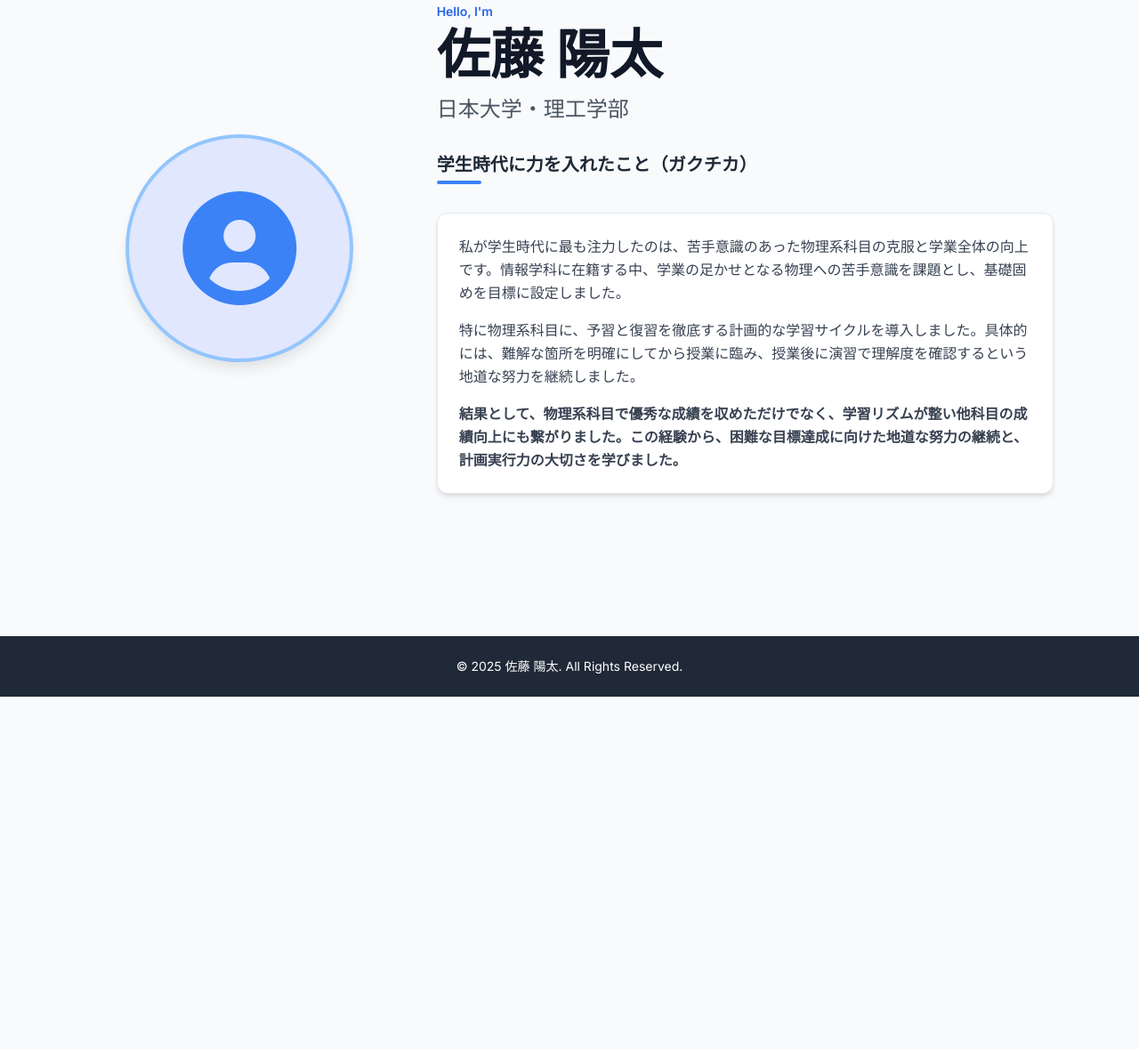
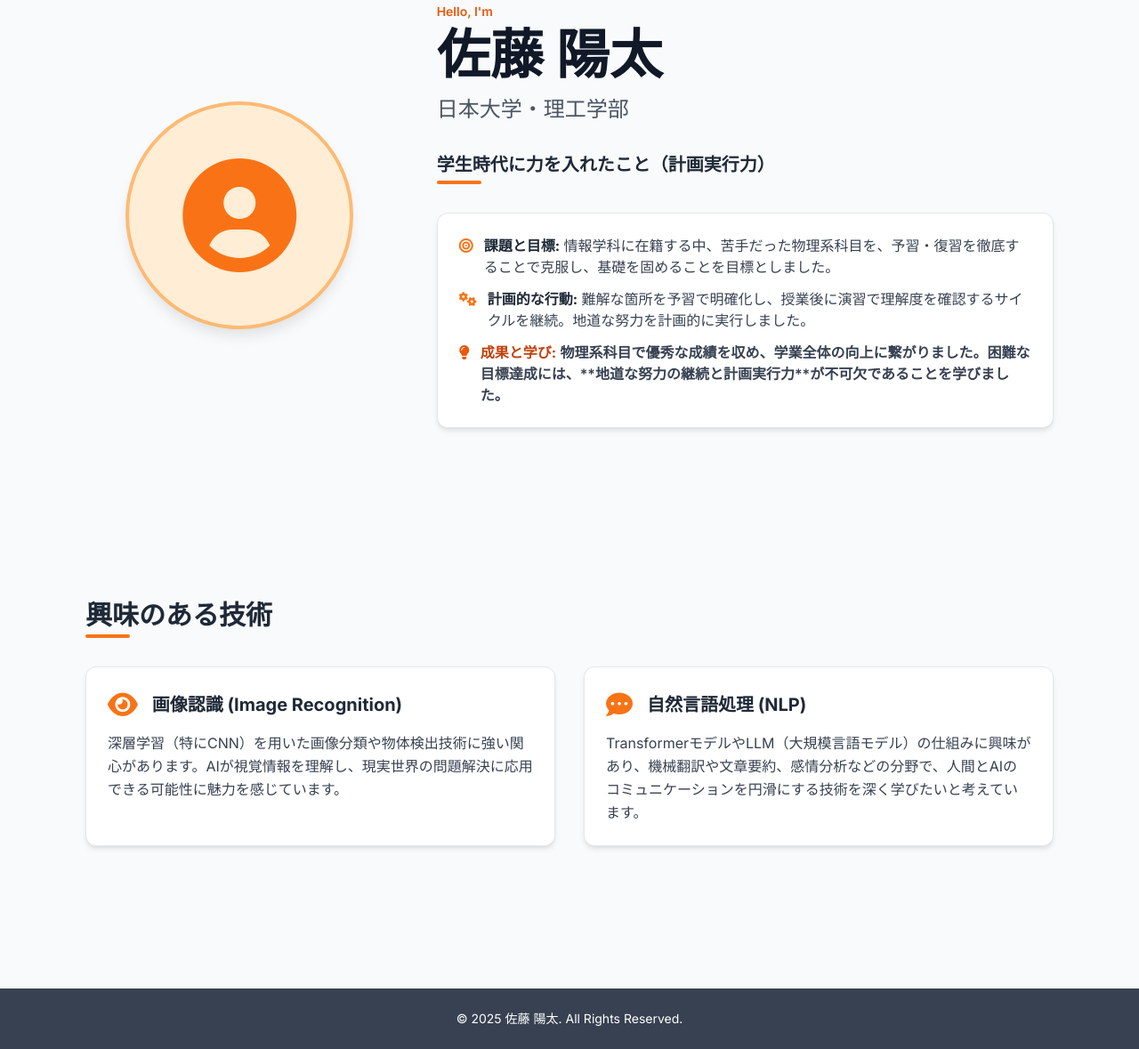
Before and after one commit to mochimochi369/portfolio, a plain HTML site: page index.html in a window 1280 px wide. Shown: the part 158-1337 px from the top of the page at 89% size. Before the commit the page ends 941 px from the top, so only its background shows below. Drawn offline with nearby package versions, Linux system fonts and the light colour scheme.

Commit message:
Update index.html
ホームページをオレンジ系の色調にして、興味のある技術を追加した

```diff
--- a/index.html
+++ b/index.html
@@ -4,23 +4,45 @@
     <meta charset="UTF-8">
     <meta name="viewport" content="width=device-width, initial-scale=1.0">
     <title>My Portfolio | 佐藤 陽太</title>
-    <!-- Tailwind CSS CDNを読み込み -->
+    <!-- 外部リソースの読み込み -->
+    <!-- Tailwind CSS (ユーティリティクラス用) -->
     <script src="https://cdn.tailwindcss.com"></script>
-    <!-- FontAwesome CDNを読み込み（アイコン代替用） -->
+    <!-- FontAwesome (アイコン代替用) -->
     <link rel="stylesheet" href="https://cdnjs.cloudflare.com/ajax/libs/font-awesome/6.0.0-beta3/css/all.min.css">
+    <!-- フォント設定 (Inter) -->
     <link href="https://fonts.googleapis.com/css2?family=Inter:wght@400;600;700&display=swap" rel="stylesheet">
+
     <style>
-        /* Interフォントを全体に適用し、清潔感を出す */
+        /* ==================================== */
+        /* 1. カスタムカラー変数 (穏やかなオレンジ/テラコッタ系) */
+        /* ==================================== */
+        :root {
+            --color-accent: #f97316;    /* オレンジ (アクセントカラー) */
+            --color-light-accent: #ffedd5; /* 淡いオレンジ (背景・装飾用) */
+            --color-border-accent: #fdba74; /* 中間オレンジ (枠線用) */
+            --color-text-dark: #1f2937; /* 濃いグレー (主要テキスト) */
+            --color-bg-light: #f8fafc;  /* ライトグレー (全体背景) */
+            --color-footer-bg: #4b5563; /* ダークグレー (フッター背景) */
+        }
+
+        /* ==================================== */
+        /* 2. 基本スタイル */
+        /* ==================================== */
         body {
             font-family: 'Inter', sans-serif;
-            background-color: #f8fafc; /* ライトグレーの背景 */
-            color: #1f2937;
+            background-color: var(--color-bg-light);
+            color: var(--color-text-dark);
         }
+
+        /* ==================================== */
+        /* 3. セクションタイトル装飾 */
+        /* ==================================== */
         .section-title {
             position: relative;
             padding-bottom: 0.5rem;
             margin-bottom: 2rem;
             font-weight: 700;
+            font-size: 1.5rem; /* text-xl */
         }
         /* セクションタイトルの下線（アクセントカラー） */
         .section-title::after {
@@ -30,10 +52,13 @@
             left: 0;
             width: 50px;
             height: 4px;
-            background-color: #3b82f6; /* アクセントカラー（青） */
+            background-color: var(--color-accent); /* 穏やかなオレンジ */
             border-radius: 9999px;
         }
-        /* カードのホバーエフェクト */
+
+        /* ==================================== */
+        /* 4. カードとホバーエフェクト */
+        /* ==================================== */
         .card {
             box-shadow: 0 4px 6px -1px rgba(0, 0, 0, 0.1), 0 2px 4px -2px rgba(0, 0, 0, 0.06);
             transition: transform 0.3s, box-shadow 0.3s;
@@ -42,17 +67,20 @@
             transform: translateY(-5px);
             box-shadow: 0 10px 15px -3px rgba(0, 0, 0, 0.1), 0 4px 6px -4px rgba(0, 0, 0, 0.05);
         }
-        /* プロフィール画像の代替としてのアイコンボックス */
+
+        /* ==================================== */
+        /* 5. プロフィール画像代替（アイコンボックス） */
+        /* ==================================== */
         .profile-icon-box {
-            width: 192px; /* モバイル初期サイズ */
+            width: 192px;
             height: 192px;
             display: flex;
             align-items: center;
             justify-content: center;
-            background-color: #e0e7ff; /* 淡い青 */
-            color: #3b82f6; /* 青 */
+            background-color: var(--color-light-accent); /* 淡いオレンジ */
+            color: var(--color-accent); /* 濃いオレンジ */
             border-radius: 9999px;
-            border: 4px solid #93c5fd; /* より濃い枠 */
+            border: 4px solid var(--color-border-accent); /* 中間オレンジ */
             box-shadow: 0 10px 15px -3px rgba(0, 0, 0, 0.1);
         }
         .profile-icon-box i {
@@ -61,8 +89,8 @@
         /* レスポンシブ：デスクトップでの調整 */
         @media (min-width: 768px) {
              .profile-icon-box {
-                width: 256px; /* md:w-64 */
-                height: 256px; /* md:h-64 */
+                width: 256px;
+                height: 256px;
             }
             .profile-icon-box i {
                 font-size: 8rem;
@@ -72,35 +100,43 @@
 </head>
 <body class="antialiased">
 
-    <!-- ヘッダー -->
+    <!-- ==================================== -->
+    <!-- ヘッダーセクション -->
+    <!-- ==================================== -->
     <header class="bg-white sticky top-0 z-10 border-b border-gray-200">
         <div class="max-w-6xl mx-auto px-4 sm:px-6 lg:px-8 py-4 flex justify-between items-center">
             <h1 class="text-2xl font-bold text-gray-800">
-                <a href="#" class="hover:text-blue-600 transition duration-300">My <span class="text-blue-600">Portfolio</span></a>
+                <!-- タイトルのアクセントカラーをオレンジに変更 -->
+                <a href="#" class="hover:text-orange-600 transition duration-300">My <span class="text-orange-600">Portfolio</span></a>
             </h1>
             <nav class="hidden md:flex space-x-8 text-sm font-medium">
-                <a href="#about" class="text-gray-600 hover:text-blue-600 transition duration-300">自己紹介</a>
+                <a href="#about" class="text-gray-600 hover:text-orange-600 transition duration-300">自己紹介</a>
+                <a href="#skills" class="text-gray-600 hover:text-orange-600 transition duration-300">技術関心</a>
             </nav>
         </div>
     </header>
 
+    <!-- ==================================== -->
     <!-- メインコンテンツコンテナ -->
+    <!-- ==================================== -->
     <main class="max-w-6xl mx-auto px-4 sm:px-6 lg:px-8">
 
-        <!-- 自己紹介セクション (ガクチカを組み込む) -->
+        <!-- ==================================== -->
+        <!-- 1. 自己紹介セクション (ID: about) -->
+        <!-- ==================================== -->
         <section id="about" class="py-16 md:py-24">
             <div class="flex flex-col md:flex-row items-center gap-12">
 
-                <!-- プロフィール画像代替（アイコンと色付きボックス） -->
+                <!-- プロフィール写真代替 -->
                 <div class="w-full md:w-1/3 flex justify-center">
                     <div class="profile-icon-box">
                         <i class="fas fa-user-circle"></i>
                     </div>
                 </div>
 
-                <!-- 自己紹介テキスト -->
+                <!-- 基本情報とガクチカ -->
                 <div class="w-full md:w-2/3">
-                    <p class="text-sm font-semibold text-blue-600 mb-2">Hello, I'm</p>
+                    <p class="text-sm font-semibold text-orange-600 mb-2">Hello, I'm</p>
                     <h2 class="text-5xl md:text-6xl font-extrabold text-gray-900 mb-4">
                         佐藤 陽太
                     </h2>
@@ -108,26 +144,77 @@
                         日本大学・理工学部
                     </p>
 
-                    <h3 class="section-title text-xl mt-8">学生時代に力を入れたこと（ガクチカ）</h3>
-                    <div class="bg-white p-6 rounded-xl border border-gray-200 shadow-md">
-                        <p class="text-gray-700 leading-relaxed mb-4">
-                            私が学生時代に最も注力したのは、苦手意識のあった物理系科目の克服と学業全体の向上です。情報学科に在籍する中、学業の足かせとなる物理への苦手意識を課題とし、基礎固めを目標に設定しました。
-                        </p>
-                        <p class="text-gray-700 leading-relaxed mb-4">
-                            特に物理系科目に、予習と復習を徹底する計画的な学習サイクルを導入しました。具体的には、難解な箇所を明確にしてから授業に臨み、授業後に演習で理解度を確認するという地道な努力を継続しました。
-                        </p>
-                        <p class="text-gray-700 leading-relaxed font-semibold">
-                            結果として、物理系科目で優秀な成績を収めただけでなく、学習リズムが整い他科目の成績向上にも繋がりました。この経験から、困難な目標達成に向けた地道な努力の継続と、計画実行力の大切さを学びました。
-                        </p>
+                    <!-- ガクチカ：構造化して可読性を向上 -->
+                    <h3 class="section-title text-xl mt-8">学生時代に力を入れたこと（計画実行力）</h3>
+                    <div class="bg-white p-6 rounded-xl border border-gray-200 card">
+                        <ul class="space-y-3">
+                            <!-- 課題設定 -->
+                            <li class="flex items-start">
+                                <i class="fas fa-bullseye text-orange-500 mt-1 mr-3"></i>
+                                <div>
+                                    <span class="font-bold text-gray-800">課題と目標:</span>
+                                    <span class="text-gray-700">情報学科に在籍する中、苦手だった物理系科目を、予習・復習を徹底することで克服し、基礎を固めることを目標としました。</span>
+                                </div>
+                            </li>
+                            <!-- 具体的な行動 -->
+                            <li class="flex items-start">
+                                <i class="fas fa-cogs text-orange-500 mt-1 mr-3"></i>
+                                <div>
+                                    <span class="font-bold text-gray-800">計画的な行動:</span>
+                                    <span class="text-gray-700">難解な箇所を予習で明確化し、授業後に演習で理解度を確認するサイクルを継続。地道な努力を計画的に実行しました。</span>
+                                </div>
+                            </li>
+                            <!-- 成果と学び -->
+                            <li class="flex items-start">
+                                <i class="fas fa-lightbulb text-orange-600 mt-1 mr-3"></i>
+                                <div>
+                                    <span class="font-bold text-orange-700">成果と学び:</span>
+                                    <span class="text-gray-700 font-semibold">物理系科目で優秀な成績を収め、学業全体の向上に繋がりました。困難な目標達成には、**地道な努力の継続と計画実行力**が不可欠であることを学びました。</span>
+                                </div>
+                            </li>
+                        </ul>
                     </div>
+                </div>
+            </div>
+        </section>
+
+        <!-- ==================================== -->
+        <!-- 2. 興味のある技術セクション (ID: skills) -->
+        <!-- ==================================== -->
+        <section id="skills" class="py-16 md:py-24">
+            <h3 class="section-title text-3xl">興味のある技術</h3>
+            <div class="grid grid-cols-1 md:grid-cols-2 gap-8">
+
+                <!-- 技術カード 1: 画像認識 -->
+                <div class="bg-white p-6 rounded-xl border border-gray-200 card">
+                    <div class="flex items-center mb-3">
+                        <i class="fas fa-eye text-3xl text-orange-500 mr-4"></i>
+                        <h4 class="text-xl font-bold text-gray-800">画像認識 (Image Recognition)</h4>
+                    </div>
+                    <p class="text-gray-700 leading-relaxed">
+                        深層学習（特にCNN）を用いた画像分類や物体検出技術に強い関心があります。AIが視覚情報を理解し、現実世界の問題解決に応用できる可能性に魅力を感じています。
+                    </p>
+                </div>
+
+                <!-- 技術カード 2: 自然言語処理 -->
+                <div class="bg-white p-6 rounded-xl border border-gray-200 card">
+                    <div class="flex items-center mb-3">
+                        <i class="fas fa-comment-dots text-3xl text-orange-500 mr-4"></i>
+                        <h4 class="text-xl font-bold text-gray-800">自然言語処理 (NLP)</h4>
+                    </div>
+                    <p class="text-gray-700 leading-relaxed">
+                        TransformerモデルやLLM（大規模言語モデル）の仕組みに興味があり、機械翻訳や文章要約、感情分析などの分野で、人間とAIのコミュニケーションを円滑にする技術を深く学びたいと考えています。
+                    </p>
                 </div>
             </div>
         </section>
 
     </main>
 
-    <!-- フッター -->
-    <footer class="bg-gray-800 text-white mt-16">
+    <!-- ==================================== -->
+    <!-- フッターセクション -->
+    <!-- ==================================== -->
+    <footer class="bg-gray-700 text-white mt-16">
         <div class="max-w-6xl mx-auto px-4 sm:px-6 lg:px-8 py-6 text-center text-sm">
             &copy; 2025 佐藤 陽太. All Rights Reserved.
         </div>
```
